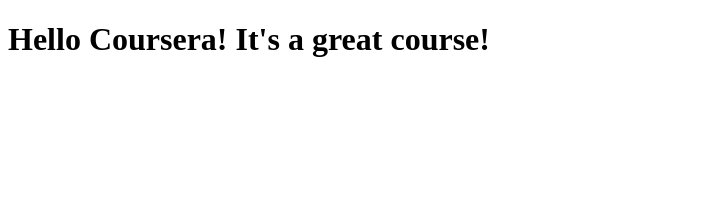
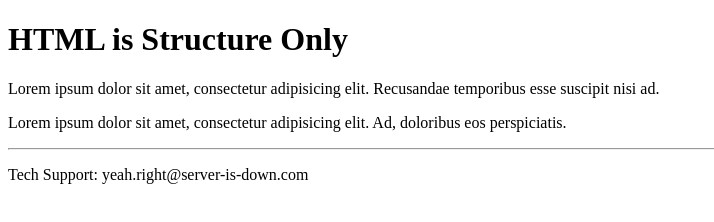
Before and after one commit to nikodemki/nikodemki.github.io, a plain HTML site: page site/index.html in a window 1280 px wide. Shown: the whole page, without its empty margins (0-714 px from the left). Drawn offline with Linux system fonts and the light colour scheme.

Commit message:
Update index.html

```diff
--- a/site/index.html
+++ b/site/index.html
@@ -1,9 +1,15 @@
-<!DOCTYPE html>
+<!doctype html>
 <html>
-<head>
-	<title>Hello Coursera</title>
-</head>
-<body>
-<h1>Hello Coursera! It's a great course!</h1>
-</body>
+  <head>
+    <title>HTML is Structure Only (Before)</title>
+  </head>
+  <body>
+    <h1>HTML is Structure Only</h1>
+    <p>Lorem ipsum dolor sit amet, consectetur adipisicing elit. Recusandae temporibus esse suscipit nisi ad.</p>
+    <p>Lorem ipsum dolor sit amet, consectetur adipisicing elit. Ad, doloribus eos perspiciatis.</p>
+    <footer>
+      <hr>
+      <p>Tech Support: yeah.right@server-is-down.com</p>
+    </footer>
+  </body>
 </html>
```
